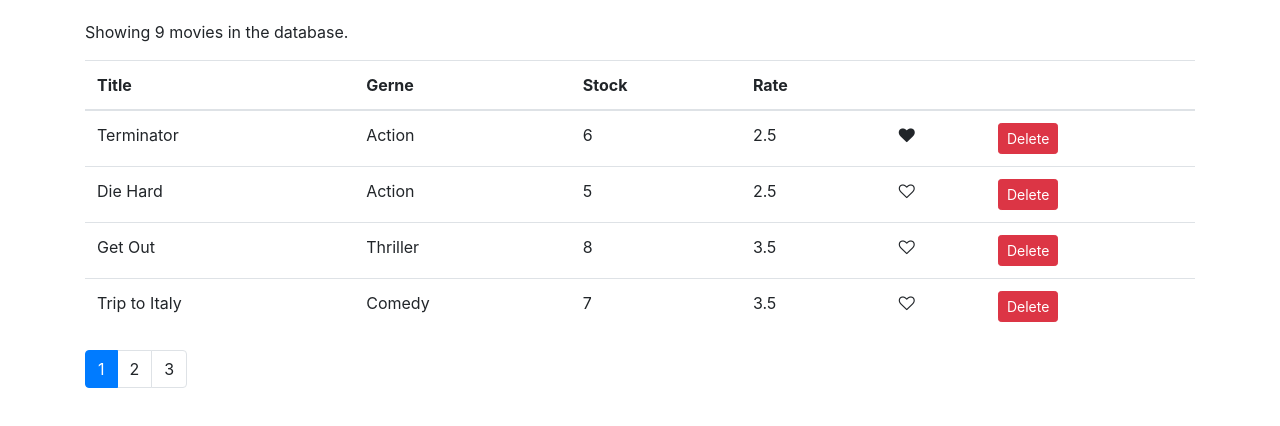
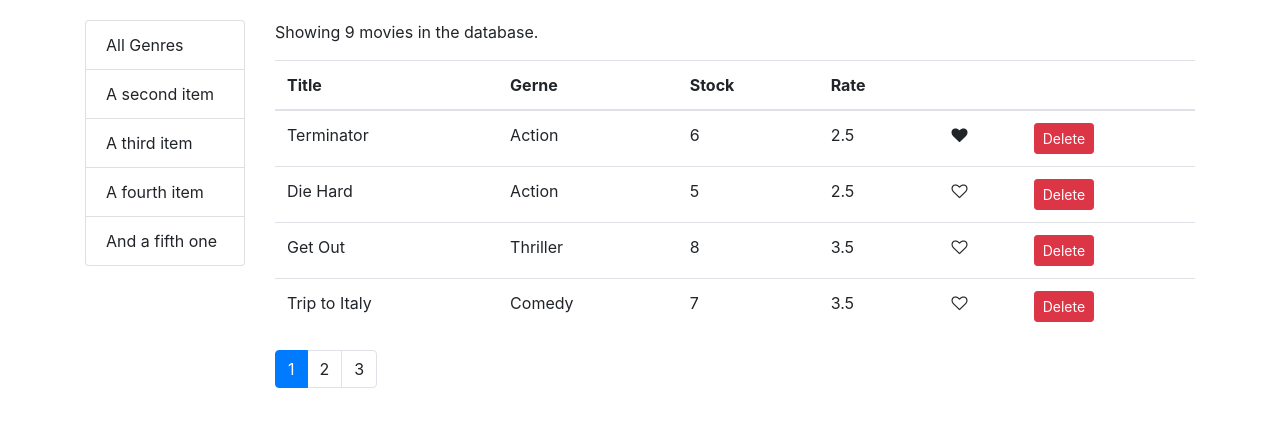
Before and after one commit to darecallad/React-Vidly-exercise, a React (Create React App) app: page / in a window 1280 px wide. Shown: the top 426 px of the page. Built offline with nearby package versions, Linux system fonts and the light colour scheme.

Commit message:
component interface

```diff
--- /dev/null
+++ b/src/components/list-group.jsx
@@ -0,0 +1,15 @@
+import React from "react";
+
+const ListGroup = () => {
+  return (
+    <ul className="list-group">
+      <li className="list-group-item">All Genres</li>
+      <li className="list-group-item">A second item</li>
+      <li className="list-group-item">A third item</li>
+      <li className="list-group-item">A fourth item</li>
+      <li className="list-group-item">And a fifth one</li>
+    </ul>
+  );
+};
+
+export default ListGroup;
--- a/src/components/movies.jsx
+++ b/src/components/movies.jsx
@@ -1,11 +1,22 @@
 import React, { Component } from "react";
 import { getMovies } from "../services/fakeMovieService";
+import { getGenres } from "../services/fakeGenreService";
 import Like from "../components/like";
+import ListGroup from "./list-group";
 import Pagination from "./pagination";
 import { paginate } from "../utilis/paginate";
 
 class Movies extends Component {
-  state = { movies: getMovies(), pageSize: 4, currentPage: 1 };
+  state = {
+    movies: [],
+    genres: [],
+    pageSize: 4,
+    currentPage: 1,
+  };
+
+  componentDidMount() {
+    this.setState({ movies: getMovies(), genres: getGenres() });
+  }
 
   handleDelete = (movie) => {
     const movies = this.state.movies.filter((m) => m._id !== movie._id);
@@ -24,16 +35,25 @@ class Movies extends Component {
     this.setState({ currentPage: page });
   };
 
+  handleGenreSelect = (genre) => {
+    console.log("genre");
+  };
+
   render() {
     const { length: count } = this.state.movies;
-    const { pageSize, currentPage, movies: allMovies } = this.state;
+    const { pageSize, currentPage, movies: allMovies, genres } = this.state;
 
     if (count === 0) return <p>There are no movies in the database.</p>;
 
     const movies = paginate(allMovies, currentPage, pageSize);
     return (
-      <React.Fragment>
+      <div className="row">
+        <div className="col-2">
+          <ListGroup items={genres} onItemSelect={this.handleGenreSelect} />
+        </div>
+        <div className="col">
           <p>Showing {count} movies in the database.</p>
+
           <table className="table">
             <thead>
               <tr>
@@ -76,7 +96,8 @@ class Movies extends Component {
             onPageChange={this.handlePageChange}
             currentPage={currentPage}
           />
-      </React.Fragment>
+        </div>
+      </div>
     );
   }
 }
--- a/src/components/pagination.jsx
+++ b/src/components/pagination.jsx
@@ -25,7 +25,7 @@ const Pagination = (props) => {
   );
 };
 
-Pagination.proptypes = {
+Pagination.propTypes = {
   itemsCount: PropTypes.number.isRequired,
   pageSize: PropTypes.number.isRequired,
   currentPage: PropTypes.number.isRequired,
```
Lines whose indentation alone changed are shown as unchanged.
